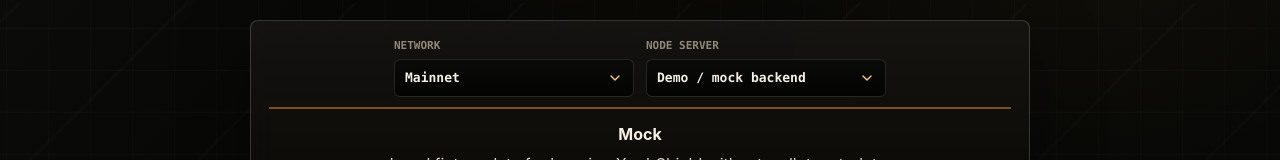
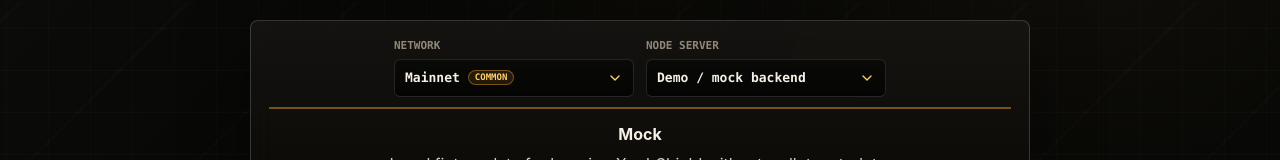
Before and after one commit to dboyza/XpubShield, a React (Vite) app: page / in a window 1280 px wide. Shown: the part 356-516 px from the top of the page. Built offline with nearby package versions, Linux system fonts and the light colour scheme.

Commit message:
Mark common onboarding choices

```diff
--- a/src/pages/OnboardingImport.tsx
+++ b/src/pages/OnboardingImport.tsx
@@ -22,6 +22,7 @@ type HelpOption<T extends string> = {
   value: T;
   label: string;
   description: string;
+  common?: boolean;
   disabled?: boolean;
 };
 
@@ -32,7 +33,7 @@ const NODE_SERVER_HELP =
   "Demo uses fixture data. Bitcoin Core RPC is your node. Private Electrum and self-hosted Esplora are operator-run. Public Electrum and Public Esplora are third-party query services.";
 
 const NETWORK_OPTIONS: HelpOption<Network>[] = [
-  { value: "mainnet", label: "Mainnet", description: "Real Bitcoin network with real funds and real privacy consequences." },
+  { value: "mainnet", label: "Mainnet", description: "Real Bitcoin network with real funds and real privacy consequences.", common: true },
   { value: "testnet", label: "Testnet", description: "Public Bitcoin test network that uses valueless test coins." },
   { value: "signet", label: "Signet", description: "Controlled public test network with more predictable block production." },
   { value: "regtest", label: "Regtest", description: "Private local chain for developer testing on your machine." }
@@ -42,7 +43,7 @@ const BACKEND_OPTIONS: HelpOption<BackendKind>[] = [
   { value: "mock", label: "Demo / mock backend", description: "Uses local fixture data without querying a live node or server." },
   { value: "bitcoin_core_rpc", label: "Bitcoin Core RPC", description: "Connects to your local Bitcoin Core node for the best privacy posture." },
   { value: "electrum", label: "Private Electrum", description: "Queries an Electrum server you operate, using locally derived script hashes." },
-  { value: "public_electrum", label: "Public Electrum", description: "Queries a third-party Electrum server that can infer wallet activity from script-hash timing." },
+  { value: "public_electrum", label: "Public Electrum", description: "Queries a third-party Electrum server that can infer wallet activity from script-hash timing.", common: true },
   { value: "esplora", label: "Self-hosted Esplora", description: "Queries an Esplora-compatible HTTP endpoint you operate." },
   { value: "public_esplora", label: "Public Esplora", description: "Queries a third-party Esplora API with weaker privacy." }
 ];
@@ -863,7 +864,10 @@ function OptionHelpSelect<T extends string>({
         aria-controls={listId}
         onClick={onToggle}
       >
-        <span>{selectedOption?.label ?? value}</span>
+        <span className="option-help-value">
+          <span className="option-help-text">{selectedOption?.label ?? value}</span>
+          {selectedOption?.common ? <span className="option-common-badge">Common</span> : null}
+        </span>
         <ChevronDown size={16} aria-hidden="true" />
       </button>
       {open ? (
@@ -881,7 +885,10 @@ function OptionHelpSelect<T extends string>({
                 disabled={option.disabled}
                 onClick={() => onChange(option.value)}
               >
-                <span>{option.label}</span>
+                <span className="option-help-name">
+                  <span className="option-help-text">{option.label}</span>
+                  {option.common ? <span className="option-common-badge">Common</span> : null}
+                </span>
                 {option.value === value ? <span className="option-help-selected">Selected</span> : null}
               </button>
               {showOptionHelp ? (
--- a/src/styles.css
+++ b/src/styles.css
@@ -679,6 +679,34 @@ label {
   color: var(--accent-2);
 }
 
+.option-help-value,
+.option-help-name {
+  display: inline-flex;
+  align-items: center;
+  min-width: 0;
+  gap: 8px;
+}
+
+.option-help-text {
+  min-width: 0;
+  overflow: hidden;
+  text-overflow: ellipsis;
+  white-space: nowrap;
+}
+
+.option-common-badge {
+  flex: 0 0 auto;
+  border: 1px solid rgba(246, 160, 45, 0.42);
+  border-radius: 999px;
+  padding: 2px 6px;
+  color: var(--accent-2);
+  background: rgba(246, 160, 45, 0.12);
+  font-size: 9px;
+  font-weight: 900;
+  line-height: 1;
+  text-transform: uppercase;
+}
+
 .option-help-list {
   position: absolute;
   top: calc(100% + 6px);
```
